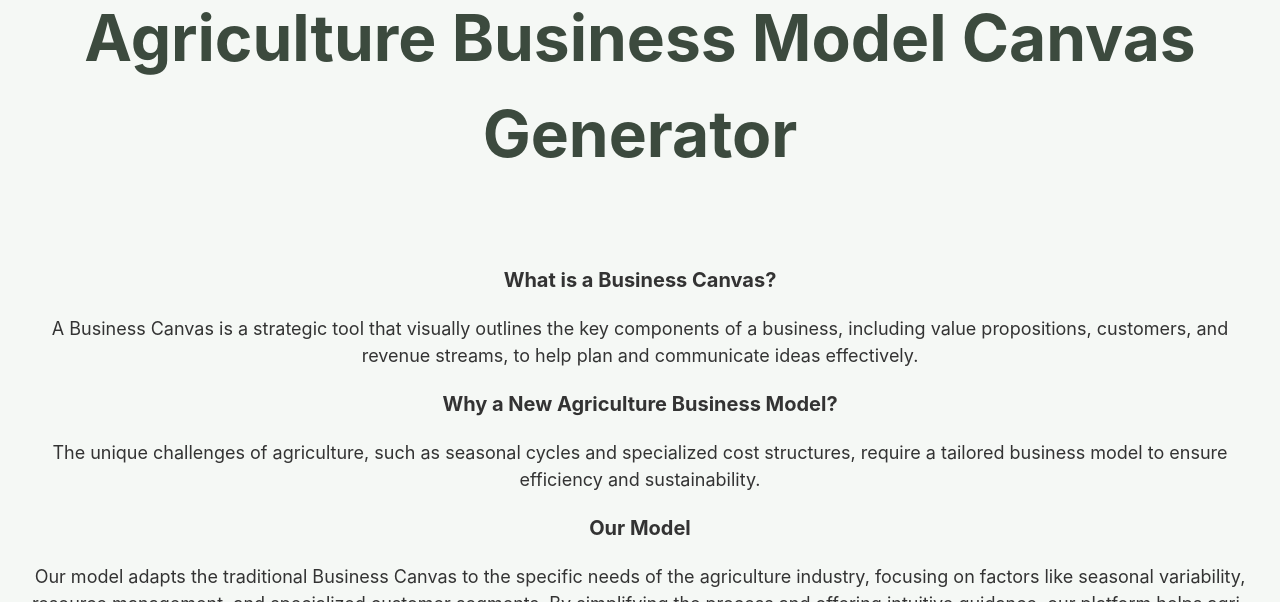
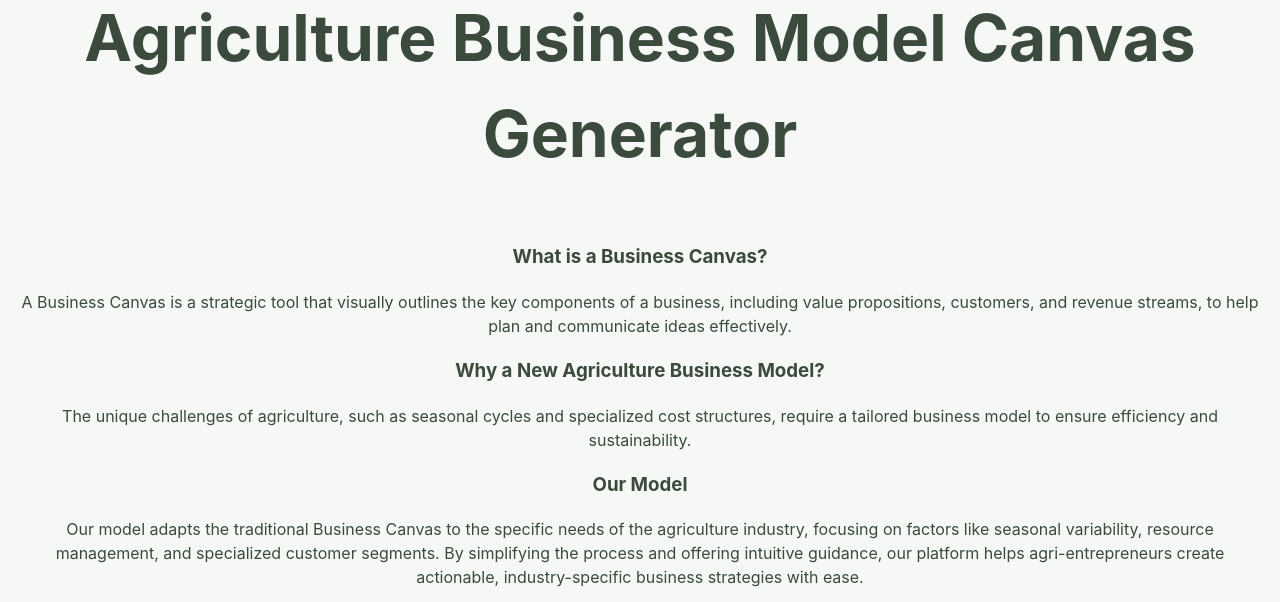
Before and after one commit to Seele28/Agr-Business-Plan-Canvas, a Flask app: page / in a window 1280 px wide. Shown: the part 145-747 px from the top of the page. Run offline with Flask 3, Linux system fonts and the light colour scheme.

Commit message:
Update index.html

```diff
--- a/BMC-qwen_model_PH/templates/index.html
+++ b/BMC-qwen_model_PH/templates/index.html
@@ -2,15 +2,19 @@
 <html lang="en">
 <head>
     <meta charset="UTF-8">
+    <meta name="viewport" content="width=device-width, initial-scale=1.0">
     <title>Agriculture Business Model Canvas Generator</title>
     <link rel="stylesheet" type="text/css" href="static/css/style.css">
 </head>
+<body>
+    <!-- Navigation -->
     <nav>
         <a href="/">Home</a>
         <a href="/generate">Quick Generation</a>
         <a href="/submit">Guided Generation</a>
     </nav>
-<body>
+
+    <!-- Main Container -->
     <div class="container-index">
         <!-- Title Section -->
         <div class="title">
@@ -18,26 +22,25 @@
         </div>
 
         <!-- Description Section -->
-<div class="description" style="margin-top: 20px; text-align: center;">
-    <h3 style="font-size: 20px; color: #333;">What is a Business Canvas?</h3>
-    <p style="font-size: 18px; color: #333; line-height: 1.5;">
+        <div class="description">
+            <h3>What is a Business Canvas?</h3>
+            <p>
                 A Business Canvas is a strategic tool that visually outlines the key components of a business, including value propositions, customers, and revenue streams, to help plan and communicate ideas effectively.
             </p>
-    <h3 style="font-size: 20px; color: #333; margin-top: 20px;">Why a New Agriculture Business Model?</h3>
-    <p style="font-size: 18px; color: #333; line-height: 1.5;">
+            <h3>Why a New Agriculture Business Model?</h3>
+            <p>
                 The unique challenges of agriculture, such as seasonal cycles and specialized cost structures, require a tailored business model to ensure efficiency and sustainability.
             </p>
-    <h3 style="font-size: 20px; color: #333; margin-top: 20px;">Our Model</h3>
-    <p style="font-size: 18px; color: #333; line-height: 1.5;">
+            <h3>Our Model</h3>
+            <p>
                 Our model adapts the traditional Business Canvas to the specific needs of the agriculture industry, focusing on factors like seasonal variability, resource management, and specialized customer segments.
                 By simplifying the process and offering intuitive guidance, our platform helps agri-entrepreneurs create actionable, industry-specific business strategies with ease.
             </p>
             <img src="static/images/online-startup-business-model-template.jpg"
-         alt="Business Model Template"
-         style="max-width: 80%; margin-top: 20px; border-radius: 10px; box-shadow: 0 5px 15px rgba(0,0,0,0.1);">
+                 alt="Business Model Template">
         </div>
 
-
+        <!-- Options Section -->
         <div class="options">
             <a class="button" href="/generate">Quick Generation: Create an Agriculture BMC Instantly</a>
             <a class="button" href="/submit">Guided Generation: Build an Agriculture BMC Step-by-Step</a>
@@ -45,4 +48,3 @@
     </div>
 </body>
 </html>
-</html>
```
Lines whose indentation alone changed are shown as unchanged.
